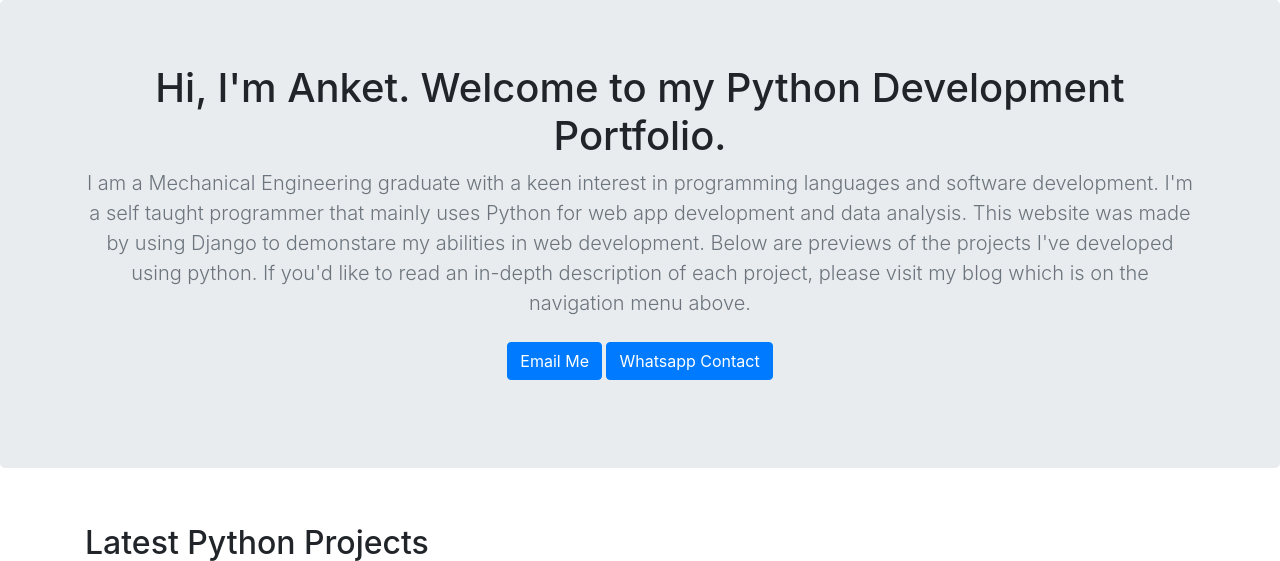
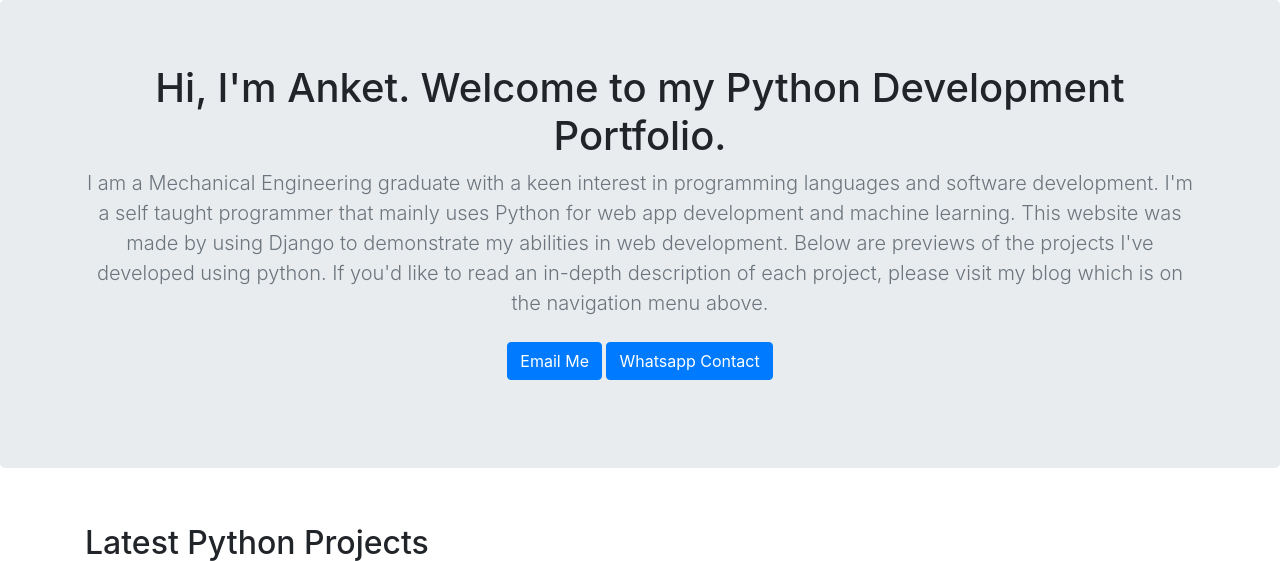
Before and after one commit to Captainpizza23/portfolio-anket, a Django app: page / in a window 1280 px wide. Shown: the part 56-617 px from the top of the page. Run offline with Django 3.2, Linux system fonts and the light colour scheme; data that the repository does not hold is empty; some libraries are stand-ins or nearby versions.

Commit message:
type errors fixed

```diff
--- a/jobs/templates/jobs/home.html
+++ b/jobs/templates/jobs/home.html
@@ -57,7 +57,7 @@
   <section class="jumbotron text-center">
     <div class="container">
       <h1 class="jumbotron-heading">Hi, I'm Anket. Welcome to my Python Development Portfolio.</h1>
-      <p class="lead text-muted">I am a Mechanical Engineering graduate with a keen interest in programming languages and software development. I'm a self taught programmer that mainly uses Python for web app development and data analysis. This website was made by using Django to demonstare my abilities in web development. Below are previews of the projects I've developed using python. If you'd like to read an in-depth description of each project, please visit my blog which is on the navigation menu above.</p>
+      <p class="lead text-muted">I am a Mechanical Engineering graduate with a keen interest in programming languages and software development. I'm a self taught programmer that mainly uses Python for web app development and machine learning. This website was made by using Django to demonstrate my abilities in web development. Below are previews of the projects I've developed using python. If you'd like to read an in-depth description of each project, please visit my blog which is on the navigation menu above.</p>
       <p>
         <a href="mailto:anket.m@live.com" class="btn btn-primary my-2">Email Me</a>
         <a href="https://api.whatsapp.com/send?phone=971506608172" class="btn btn-primary my-2">Whatsapp Contact</a>
```
